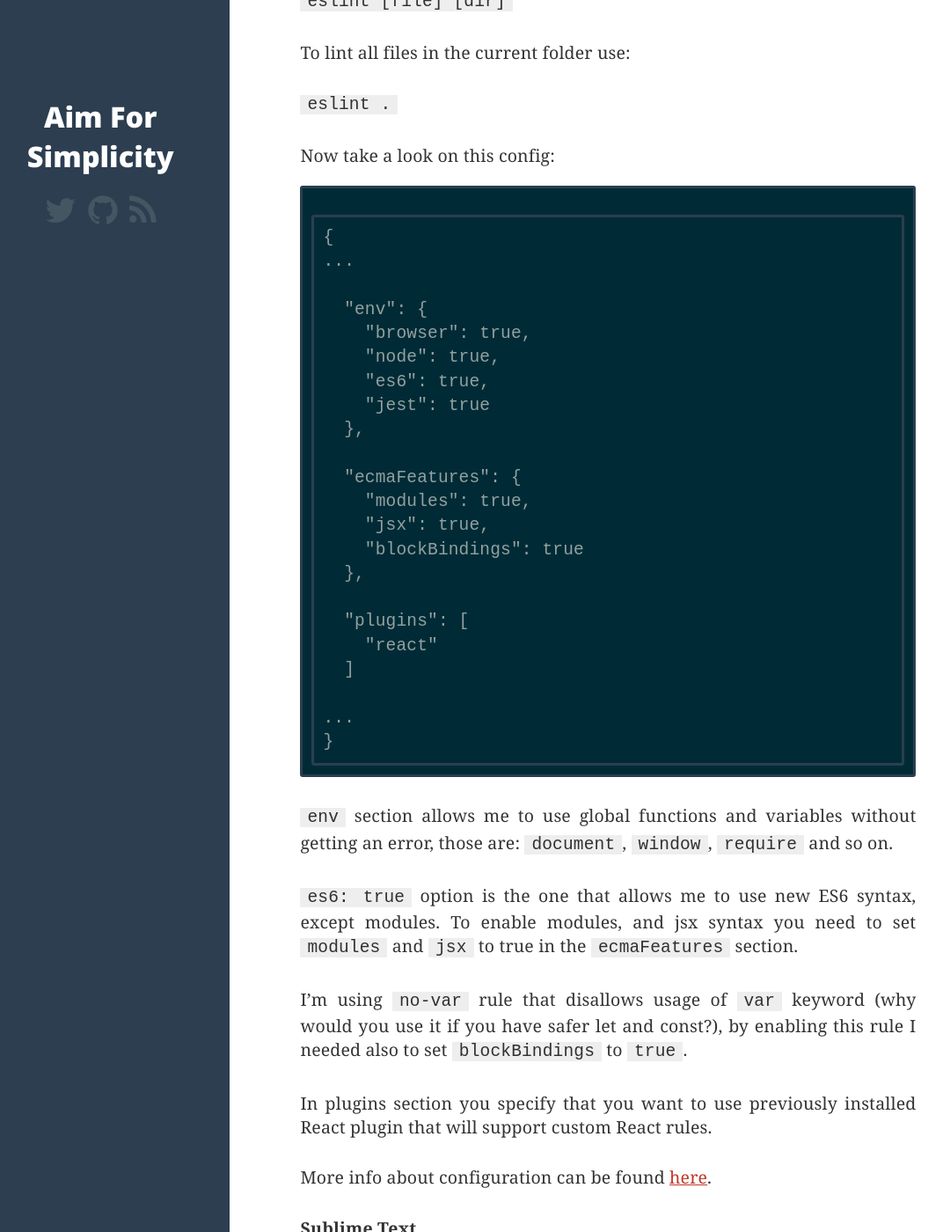
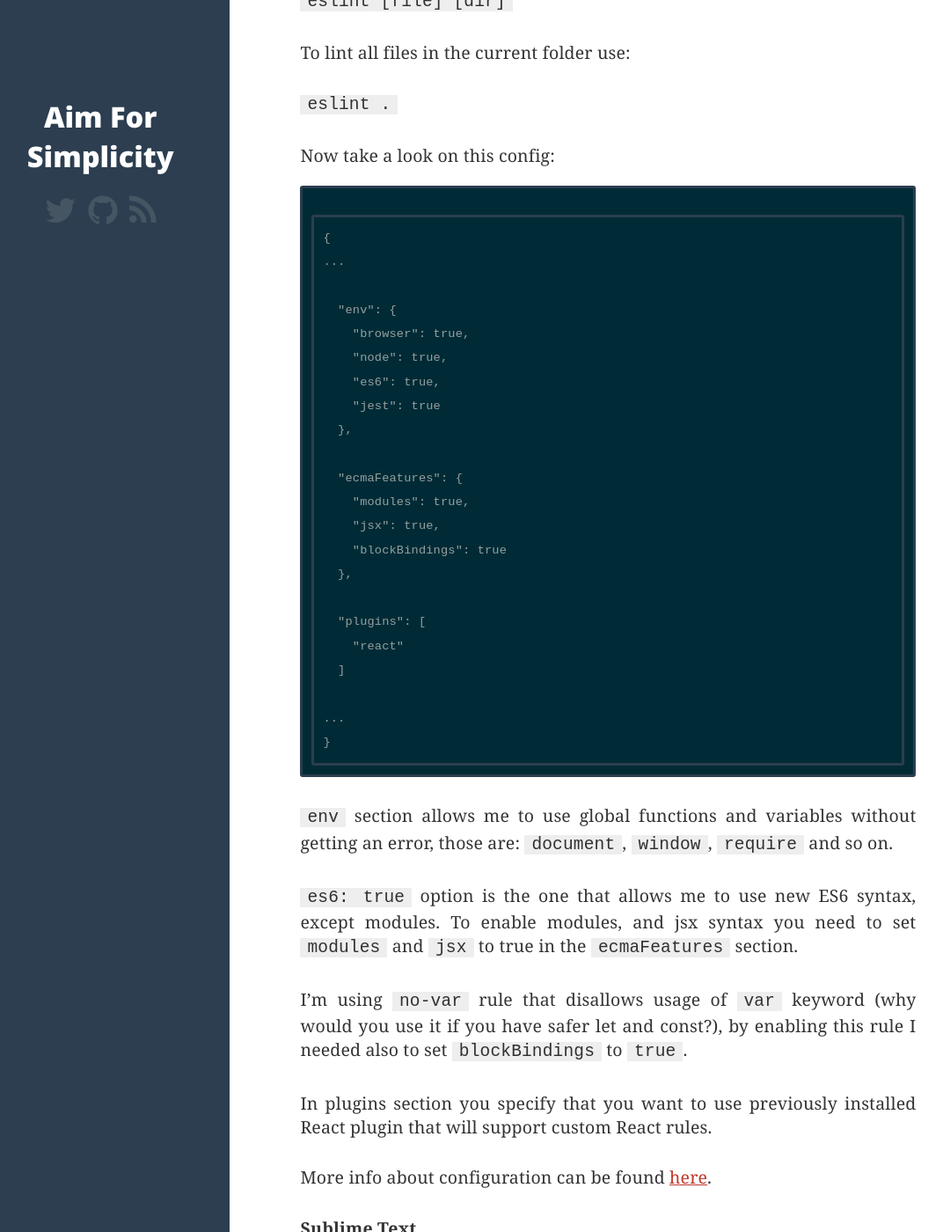
Before and after one commit to kjendrzyca/kjendrzyca.github.io, a Jekyll site: the page built from _posts/2015-09-22-eslint.md, in a window 1280 px wide and 1400 px high, scrolled down 2743 px. Shown: the whole window at 88% size, without its empty margins (33-1105 px from the left). Built offline with Jekyll 4.4.1, drawn with Linux system fonts in a browser that asks for light colours; nearby versions of some CDN libraries; comment, search, counter and statistics services are not loaded.

Commit message:
Updated styles for <code> blocs

```diff
--- a/css/style.css
+++ b/css/style.css
@@ -24,7 +24,12 @@
 
 code {
     background-color: #eee;
+    font-size: 0.7em;
     padding: 0 8px;
+}
+
+code.highlighter-rouge {
+    font-size: 1em;
 }
 
 .highlight code {
```
